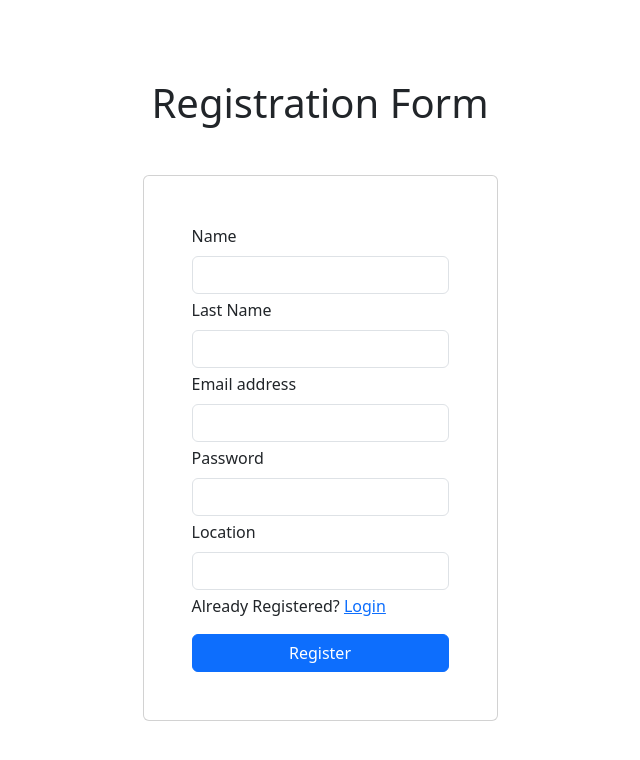
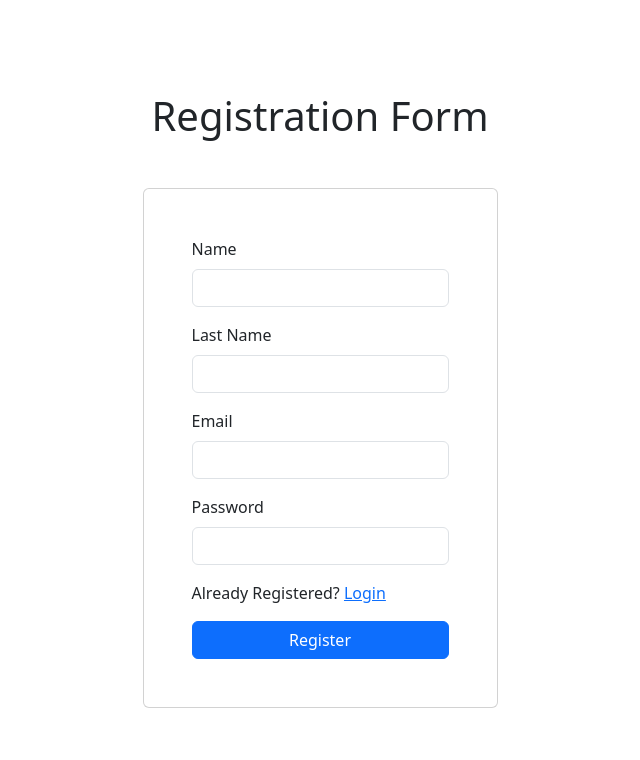
Before and after one commit to Umair513/Job_Portal_Application, a React (Create React App) app in the folder client/: page /register in a window 1280 px wide. Shown: the top 760 px of the page, without its empty margins (320-960 px from the left). Built offline with nearby package versions, Linux system fonts and the light colour scheme.

Commit message:
Reuseable Register and Sign In form

```diff
--- /dev/null
+++ b/client/src/components/shared/InputForm.js
@@ -0,0 +1,22 @@
+import React from "react";
+
+const InputForm = ({ htmlFor, labelText, type, name, value, handleChange }) => {
+  return (
+    <>
+      <div className="mb-3">
+        <label htmlFor={htmlFor} className="form-label">
+          {labelText}
+        </label>
+        <input
+          type={type}
+          className="form-control"
+          name={name}
+          value={value}
+          onChange={handleChange}
+        />
+      </div>
+    </>
+  );
+};
+
+export default InputForm;
--- a/client/src/pages/Login.js
+++ b/client/src/pages/Login.js
@@ -1,11 +1,55 @@
-import React from 'react'
+import React from "react";
+import InputForm from "../components/shared/InputForm";
+import { Link } from "react-router-dom";
+import { useState } from "react";
 
 const Login = () => {
+  const [email, setEmail] = useState("");
+  const [password, setPassword] = useState("");
+
+  const handleSubmit = (e) => {
+    e.preventDefault();
+    try {
+      console.log(email, password);
+    } catch (error) {
+      console.log(error);
+    }
+  };
   return (
-    <div>
-      <h1>Login Page</h1>
-    </div>
-  )
-}
+    <>
+      <div className="form-container">
+        <h1 className="mb-5">Registration Form</h1>
+        <form className="card p-5" onSubmit={handleSubmit}>
 
-export default Login
+
+          <InputForm
+            htmlFor="email"
+            labelText="Email"
+            type="email"
+            value={email}
+            name="email"
+            handleChange={(e) => setEmail(e.target.value)}
+          ></InputForm>
+          <InputForm
+            htmlFor="password"
+            labelText="Password"
+            type="password"
+            value={password}
+            name="password"
+            handleChange={(e) => setPassword(e.target.value)}
+          ></InputForm>
+          <div className="d-flex justify-space-between">
+            <p>
+              Don't Have Account? <Link to="/register">Sign Up</Link>
+            </p>
+          </div>
+          <button type="submit" className="btn btn-primary">
+            Login
+          </button>
+        </form>
+      </div>
+    </>
+  );
+};
+
+export default Login;
--- a/client/src/pages/Register.js
+++ b/client/src/pages/Register.js
@@ -1,26 +1,17 @@
 import React, { useState } from "react";
 import { Link } from "react-router-dom";
+import InputForm from "../components/shared/InputForm";
 
 const Register = () => {
-  const [values, setValues] = useState({
-    name: "",
-    lastName: "",
-    email: "",
-    password: ""
-  });
-
-  const handleChange = (e) => {
-    const value = e.target.value;
-    setValues({
-      ...values,
-      [e.target.name]: value
-    });
-  };
+  const [name, setName] = useState("");
+  const [lastName, setLastName] = useState("");
+  const [email, setEmail] = useState("");
+  const [password, setPassword] = useState("");
 
   const handleSubmit = (e) => {
     e.preventDefault();
     try {
-      console.log(values);
+      console.log(name, lastName, email, password);
     } catch (error) {
       console.log(error);
     }
@@ -31,60 +22,38 @@ const Register = () => {
       <div className="form-container">
         <h1 className="mb-5">Registration Form</h1>
         <form className="card p-5" onSubmit={handleSubmit}>
-          <div className="mb-1">
-            <label htmlFor="name" className="form-label">
-              Name
-            </label>
-            <input
+          <InputForm
+            htmlFor="name"
+            labelText="Name"
             type="text"
-              className="form-control"
+            value={name}
             name="name"
-              value={values.name}
-              onChange={handleChange}
-            />
-          </div>
-          <div className="mb-1">
-            <label htmlFor="lastName" className="form-label">
-              Last Name
-            </label>
-            <input
+            handleChange={(e) => setName(e.target.value)}
+          ></InputForm>
+          <InputForm
+            htmlFor="lastName"
+            labelText="Last Name"
             type="text"
-              className="form-control"
+            value={lastName}
             name="lastName"
-              value={values.lastName}
-              onChange={handleChange}
-            />
-          </div>
-          <div className="mb-1">
-            <label htmlFor="email" className="form-label">
-              Email address
-            </label>
-            <input
+            handleChange={(e) => setLastName(e.target.value)}
+          ></InputForm>
+          <InputForm
+            htmlFor="email"
+            labelText="Email"
             type="email"
-              className="form-control"
+            value={email}
             name="email"
-              value={values.email}
-              onChange={handleChange}
-            />
-          </div>
-          <div className="mb-1">
-            <label htmlFor="password" className="form-label">
-              Password
-            </label>
-            <input
+            handleChange={(e) => setEmail(e.target.value)}
+          ></InputForm>
+          <InputForm
+            htmlFor="password"
+            labelText="Password"
             type="password"
-              className="form-control"
+            value={password}
             name="password"
-              value={values.password}
-              onChange={handleChange}
-            />
-          </div>
-          <div className="mb-1">
-            <label htmlFor="location" className="form-label">
-              Location
-            </label>
-            <input type="text" className="form-control" name="location" />
-          </div>
+            handleChange={(e) => setPassword(e.target.value)}
+          ></InputForm>
           <div className="d-flex justify-space-between">
             <p>
               Already Registered? <Link to="/login">Login</Link>
```
Lines whose indentation alone changed are shown as unchanged.
